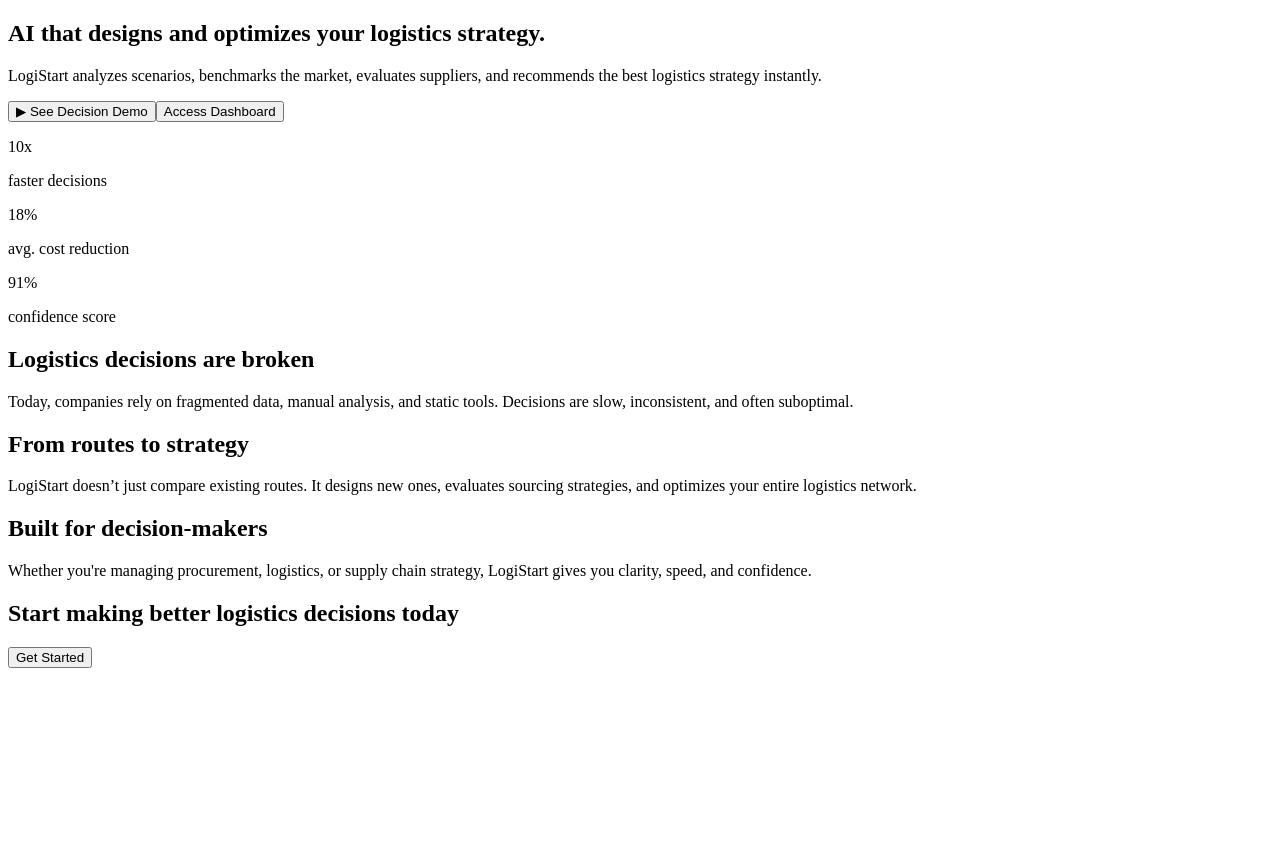
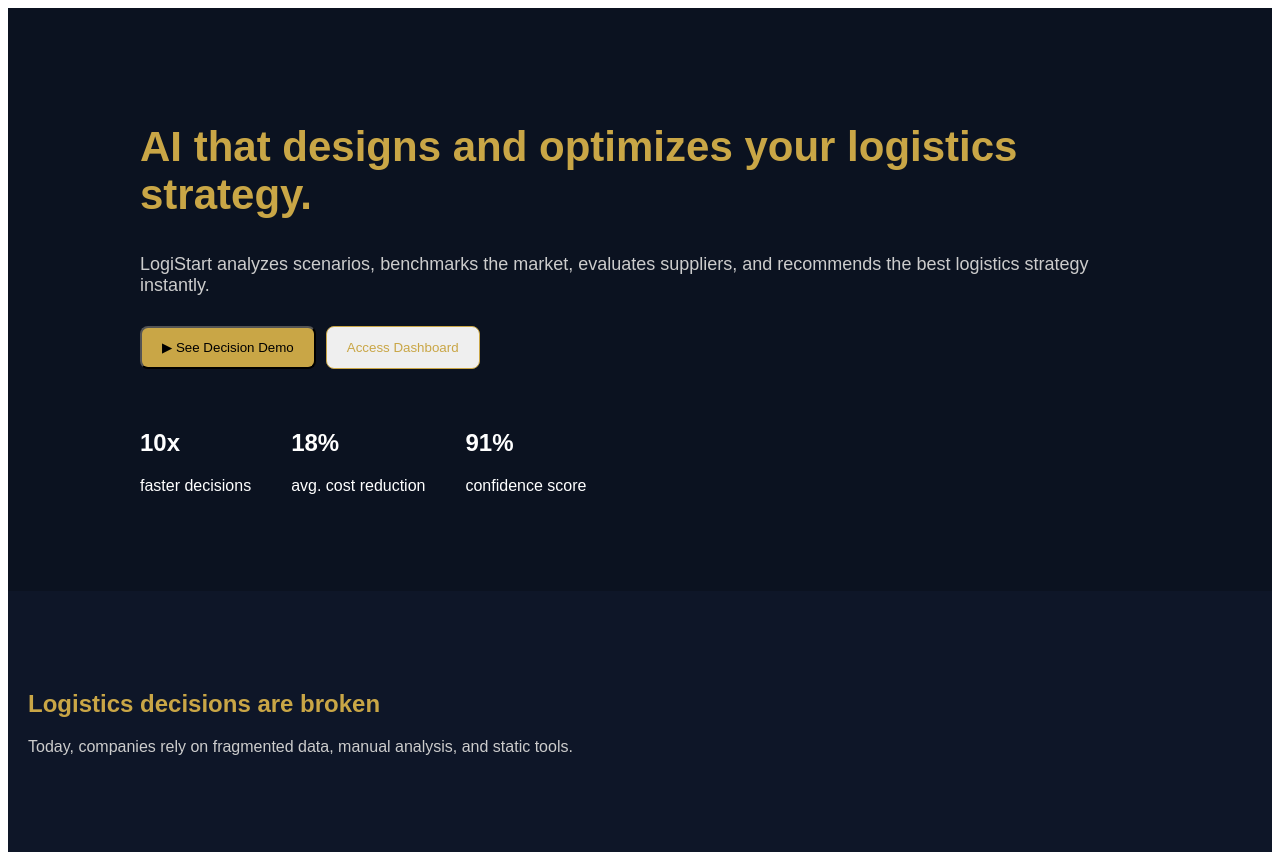
Before and after one commit to uirodrigues/uiara-data-portfolio, a React (Vite) app: page / in a window 1280 px wide. Before the commit the page ends 800 px from the top, so only its background shows below. Built offline with nearby package versions, Linux system fonts and the light colour scheme.

Commit message:
Update App.jsx

```diff
--- a/src/App.jsx
+++ b/src/App.jsx
@@ -1,97 +1,48 @@
-import React from "react";
-
 export default function App() {
   return (
-    <div className="bg-[#0B1220] text-white min-h-screen">
+    <div style={{ background: "#0B1220", color: "white", minHeight: "100vh", fontFamily: "Arial" }}>
 
-      {/* HERO */}
-      <section className="px-6 py-20 max-w-6xl mx-auto">
-        <h1 className="text-5xl font-bold text-[#C9A646] leading-tight">
+      <section style={{ padding: "80px 20px", maxWidth: "1000px", margin: "0 auto" }}>
+        <h1 style={{ fontSize: "42px", color: "#C9A646" }}>
           AI that designs and optimizes your logistics strategy.
         </h1>
 
-        <p className="mt-6 text-lg text-gray-300 max-w-2xl">
+        <p style={{ marginTop: "20px", color: "#ccc", fontSize: "18px" }}>
           LogiStart analyzes scenarios, benchmarks the market, evaluates suppliers,
           and recommends the best logistics strategy instantly.
         </p>
 
-        <div className="mt-8 flex gap-4">
-          <button className="bg-[#C9A646] text-black px-6 py-3 rounded-lg font-semibold">
+        <div style={{ marginTop: "30px", display: "flex", gap: "10px" }}>
+          <button style={{ background: "#C9A646", color: "black", padding: "12px 20px", borderRadius: "8px" }}>
             ▶ See Decision Demo
           </button>
 
-          <button className="border border-[#C9A646] text-[#C9A646] px-6 py-3 rounded-lg">
+          <button style={{ border: "1px solid #C9A646", color: "#C9A646", padding: "12px 20px", borderRadius: "8px" }}>
             Access Dashboard
           </button>
         </div>
 
-        <div className="mt-12 flex gap-10 text-center">
+        <div style={{ marginTop: "40px", display: "flex", gap: "40px" }}>
           <div>
-            <p className="text-2xl font-bold">10x</p>
-            <p className="text-gray-400">faster decisions</p>
+            <h2>10x</h2>
+            <p>faster decisions</p>
           </div>
           <div>
-            <p className="text-2xl font-bold">18%</p>
-            <p className="text-gray-400">avg. cost reduction</p>
+            <h2>18%</h2>
+            <p>avg. cost reduction</p>
           </div>
           <div>
-            <p className="text-2xl font-bold">91%</p>
-            <p className="text-gray-400">confidence score</p>
+            <h2>91%</h2>
+            <p>confidence score</p>
           </div>
         </div>
       </section>
 
-      {/* SECTION 2 */}
-      <section className="px-6 py-20 bg-[#0E1628]">
-        <div className="max-w-5xl mx-auto">
-          <h2 className="text-3xl font-bold text-[#C9A646]">
-            Logistics decisions are broken
-          </h2>
-
-          <p className="mt-6 text-gray-300">
-            Today, companies rely on fragmented data, manual analysis, and static
-            tools. Decisions are slow, inconsistent, and often suboptimal.
-          </p>
-        </div>
-      </section>
-
-      {/* SECTION 3 */}
-      <section className="px-6 py-20">
-        <div className="max-w-5xl mx-auto">
-          <h2 className="text-3xl font-bold text-[#C9A646]">
-            From routes to strategy
-          </h2>
-
-          <p className="mt-6 text-gray-300">
-            LogiStart doesn’t just compare existing routes. It designs new ones,
-            evaluates sourcing strategies, and optimizes your entire logistics network.
-          </p>
-        </div>
-      </section>
-
-      {/* SECTION 4 */}
-      <section className="px-6 py-20 bg-[#0E1628]">
-        <div className="max-w-5xl mx-auto">
-          <h2 className="text-3xl font-bold text-[#C9A646]">
-            Built for decision-makers
-          </h2>
-
-          <p className="mt-6 text-gray-300">
-            Whether you're managing procurement, logistics, or supply chain strategy,
-            LogiStart gives you clarity, speed, and confidence.
-          </p>
-        </div>
-      </section>
-
-      {/* CTA FINAL */}
-      <section className="px-6 py-20 text-center">
-        <h2 className="text-3xl font-bold text-[#C9A646]">
-          Start making better logistics decisions today
-        </h2>
-
-        <button className="mt-6 bg-[#C9A646] text-black px-8 py-4 rounded-lg font-semibold">
-          Get Started
-        </button>
+      <section style={{ padding: "80px 20px", background: "#0E1628" }}>
+        <h2 style={{ color: "#C9A646" }}>Logistics decisions are broken</h2>
+        <p style={{ color: "#ccc", marginTop: "10px" }}>
+          Today, companies rely on fragmented data, manual analysis, and static tools.
+        </p>
       </section>
 
     </div>
```
